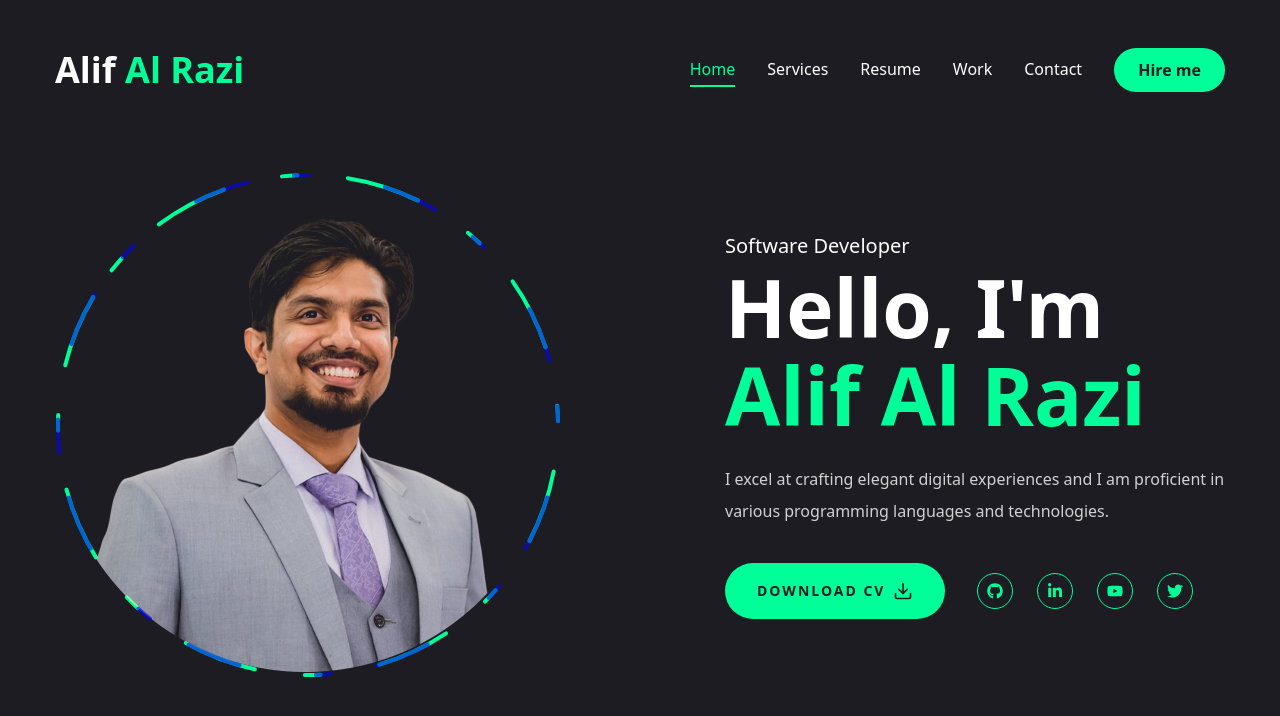
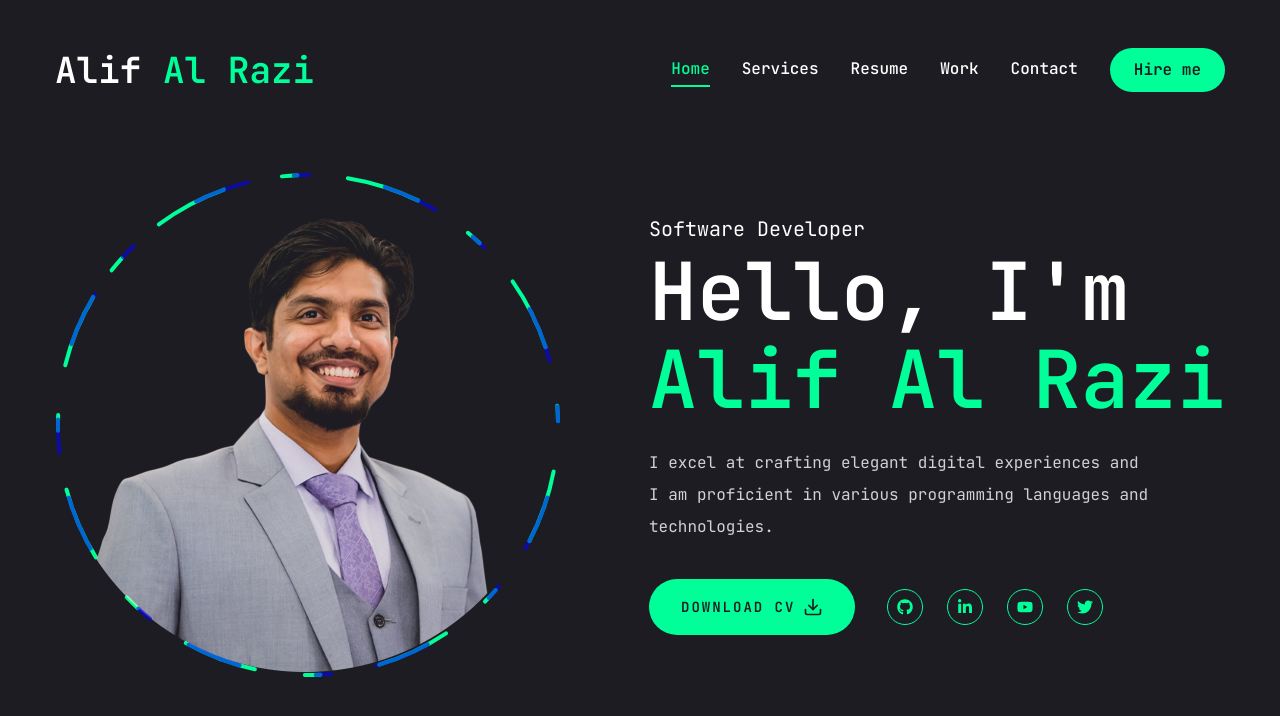
Before and after one commit to ALIF-AL-RAZI/Portfolio, a Next.js app: page / in a window 1280 px wide. Shown: the top 716 px of the page. Built offline with nearby package versions, Linux system fonts and the light colour scheme.

Commit message:
correction

```diff
--- a/app/layout.jsx
+++ b/app/layout.jsx
@@ -7,7 +7,7 @@ import StairTransition from "@/components/StairTransition";
 const jetbrainsMono = JetBrains_Mono({
   subsets: ["latin"],
   weight: ["100", "200", "300", "400", "500", "600", "700", "800"],
-  variable: '--font-jetbrains Mono'
+  variable: '--font-jetbrains-mono'
   });
 
 export const metadata = {
@@ -18,7 +18,7 @@ export const metadata = {
 export default function RootLayout({ children }) {
   return (
     <html lang="en">
-      <body className={jetbrainsMono.variable}>
+      <body className={jetbrainsMono.variable} suppressHydrationWarning={true}>
         <Header/>
         <StairTransition/>
         <PageTransition>
--- a/app/page.jsx
+++ b/app/page.jsx
@@ -17,7 +17,7 @@ const Home = () => {
           <div className="text-center xl:text-left">
             <span className="text-xl">Software Developer</span>
             <h1 className="h1 mb-6">
-              Hello, I'm <br /> <span className="text-accent">Alif Al Razi</span>
+              Hello, I&apos;m <br /> <span className="text-accent">Alif Al Razi</span>
             </h1>
             <p className="max-w-[500px] mb-9 text-white/80">
               I excel at crafting elegant digital experiences and I am
--- a/tailwind.config.js
+++ b/tailwind.config.js
@@ -22,7 +22,7 @@ module.exports = {
       },
 
       fontFamily: {
-        primary: "var(--font-jetbrainsMono)"
+        primary: "var(--font-jetbrains-mono)"
       },
       extend: {
         colors: {
@@ -30,7 +30,7 @@ module.exports = {
           accent: {
             DEFAULT: "#00ff99",
             hover: "#00e187",
-        }
+          },
         },
       keyframes: {
         "accordion-down": {
```
Lines whose indentation alone changed are shown as unchanged.
